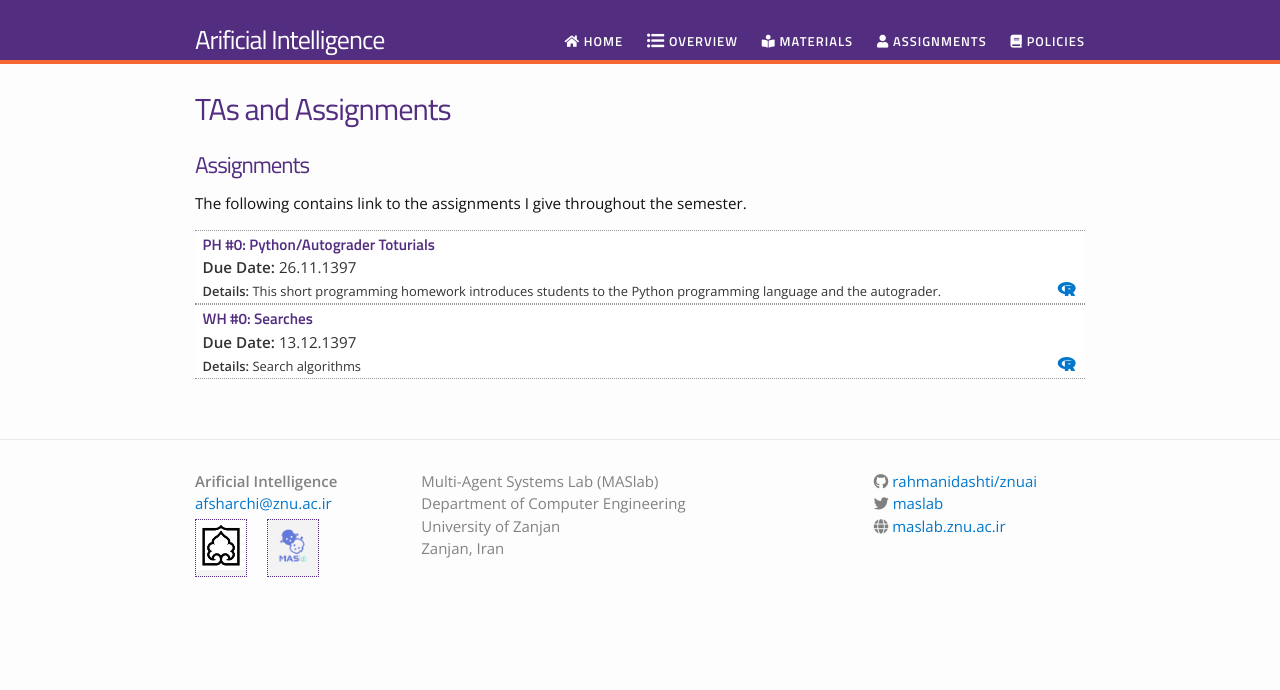
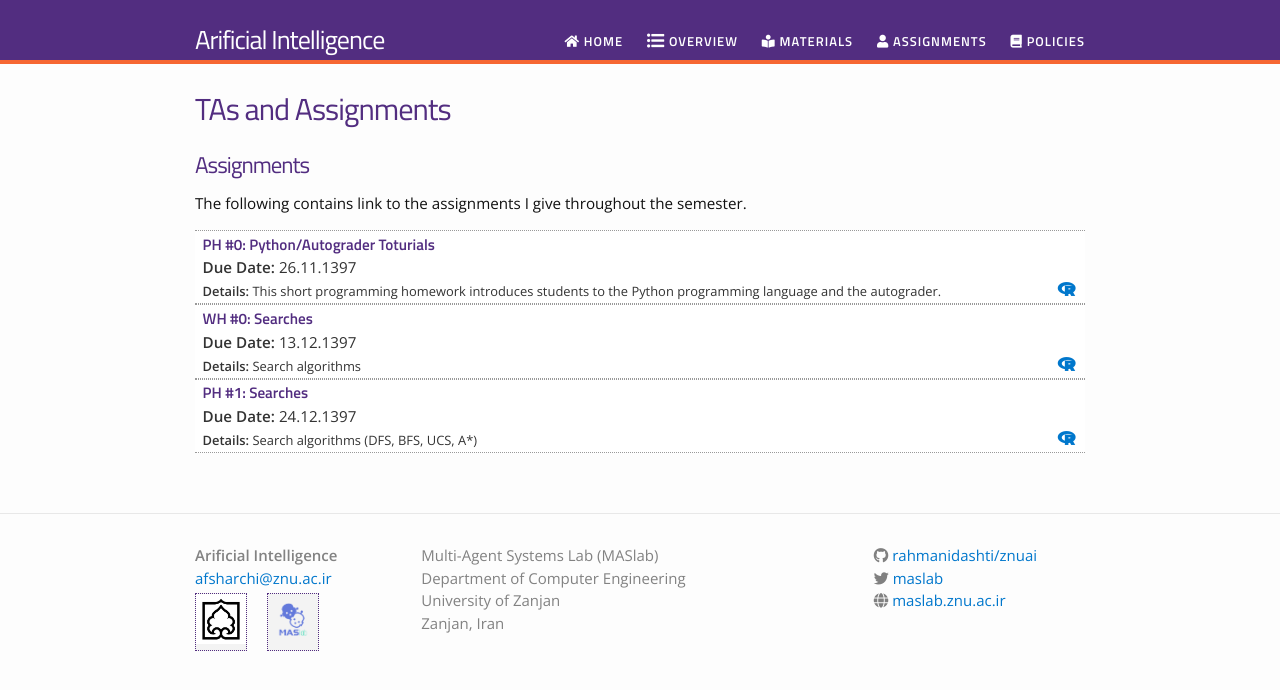
Before and after one commit to rahmanidashti/znuai, a Jekyll site: the page built from assignments.md, in a window 1280 px wide. Shown: the top 690 px of the page. Built offline with Jekyll 4.4.1, drawn with Linux system fonts in a browser that asks for light colours; nearby versions of some CDN libraries.

Commit message:
Update assignments.yml

```diff
--- a/_data/assignments.yml
+++ b/_data/assignments.yml
@@ -8,3 +8,8 @@
   filename: WH_0_Search
   dirname: assignments
   tldr: "Search algorithms"
+- title: "PH #1: Searches"
+  duedate: 24.12.1397
+  filename: PH_1_Search
+  dirname: assignments
+  tldr: "Search algorithms (DFS, BFS, UCS, A*)"
```
